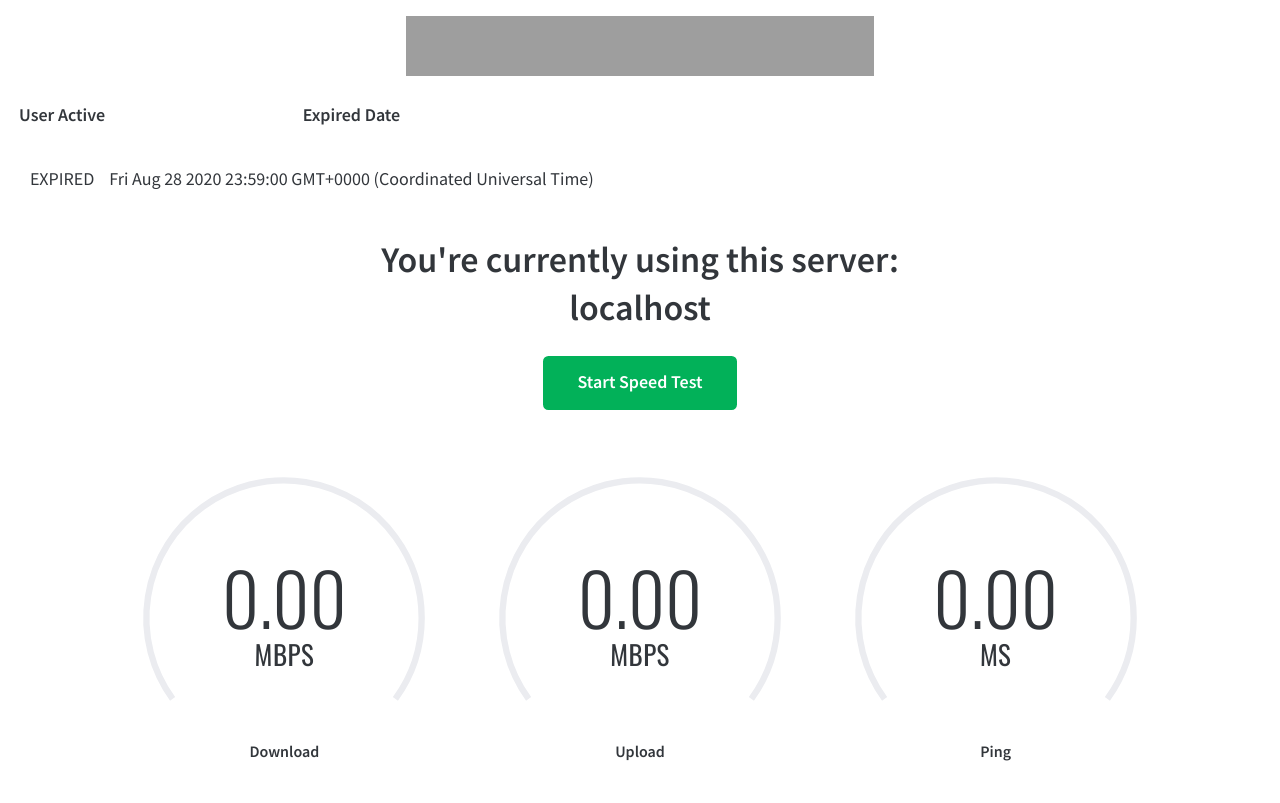
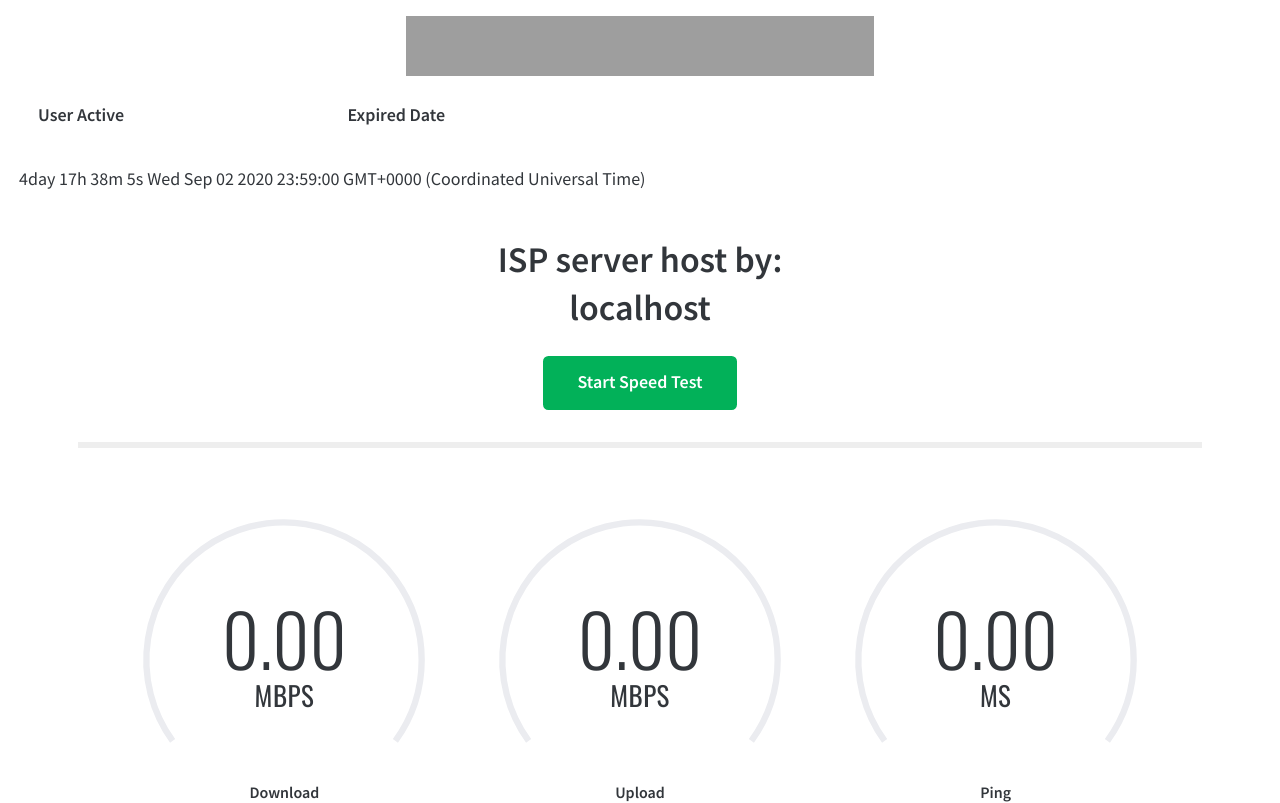
Before and after one commit to aytami/myip.11net.xyz, a PHP site: page / in a window 1280 px wide. Shown: the top 803 px of the page. Run offline with PHP 8.4, Linux system fonts and the light colour scheme; grey boxes are pictures that could not be loaded.

Commit message:
Add files via upload

```diff
--- a/index.html
+++ b/index.html
@@ -3,6 +3,7 @@
 <head>
     <meta name="viewport" content="width=device-width, initial-scale=1, shrink-to-fit=no, user-scalable=no"/>
     <meta charset="UTF-8"/>
+    <title>Speedtest by Ara</title>
     <link rel="shortcut icon" href="../../favicon.ico">
     <link rel="stylesheet" href="https://fonts.googleapis.com/css?family=Oswald:300,400|Source+Sans+Pro:400,600">
     <script type="text/javascript" src="speedtest.js"></script>
@@ -23,11 +24,11 @@
         var progColor = "#0ac9f7"; // sky-blue
         function setPageTitle() {
             var pageTitleDiv = document.getElementById('pageTitle');
-            var titlePrefixNode = document.createTextNode("You're currently using this server:");
+            var titlePrefixNode = document.createTextNode("ISP server host by:");
             var lineBreakElement = document.createElement('br');
             var locationNode = document.createTextNode('Unknown');
             switch (window.location.hostname) {
-                case 'us1.zzz.cat':
+                case 'speedtest.digi.com.my.prod.hosts.ooklaserver.net:8080':
                     locationNode.textContent = 'Unites States 1 (Fremont, Linode)';
                     break;
                 case 'us2.zzz.cat':
@@ -430,9 +431,9 @@
 <div id="ipLookup"></div>
 <script>
  function getIP(json) {
-   if (json.country && json.city) {
+   if (json.country && json.city && json.region && json.org) {
     var div = document.getElementById('ipLookup');
-    div.innerHTML='Login from '+json.query+': '+json.city+', '+json.country+'';
+    div.innerHTML='Success Login from '+json.query+': '+json.city+', '+json.region+', '+json.org+', '+json.country+'';
    }
   }
 </script>
@@ -460,9 +461,9 @@
 
 <script>
 // Set the date we're counting down to
-var countDownDate = new Date("Aug 28, 2020 23:59:00").getTime();
+var countDownDate = new Date("Sep 02, 2020 23:59:00").getTime();
 {
-var msec = Date.parse("Aug/28/2020/23:59");
+var msec = Date.parse("Sep/02/2020/23:59");
 var d = new Date(msec);
 document.getElementById("daate").innerHTML = d;
 }
@@ -497,6 +498,7 @@
     <div id="startStopBtn" onclick="startStop()"></div>
     <br/>
     <div id="test">
+    <div id="progressBar"><div id="progress"></div></div>
         <div class="testGroup">
             <div class="testArea">
                 <div class="testName">Download</div>
--- a/style.css
+++ b/style.css
@@ -209,3 +209,20 @@
                 font-size: 0.8em; /* 12.8 px */
             }
         }
+#progressBar{
+		width:90%;
+		height:0.3em;
+		background-color:#EEEEEE;
+		position:relative;
+		display:block;
+		margin:0 auto;
+		margin-bottom:2em;
+	}
+	#progress{
+		position:absolute;
+		top:0; left:0;
+		height:100%;
+		width:0%;
+		transition: width 2s;
+		background-color:#90BBFF;
+	}
```
